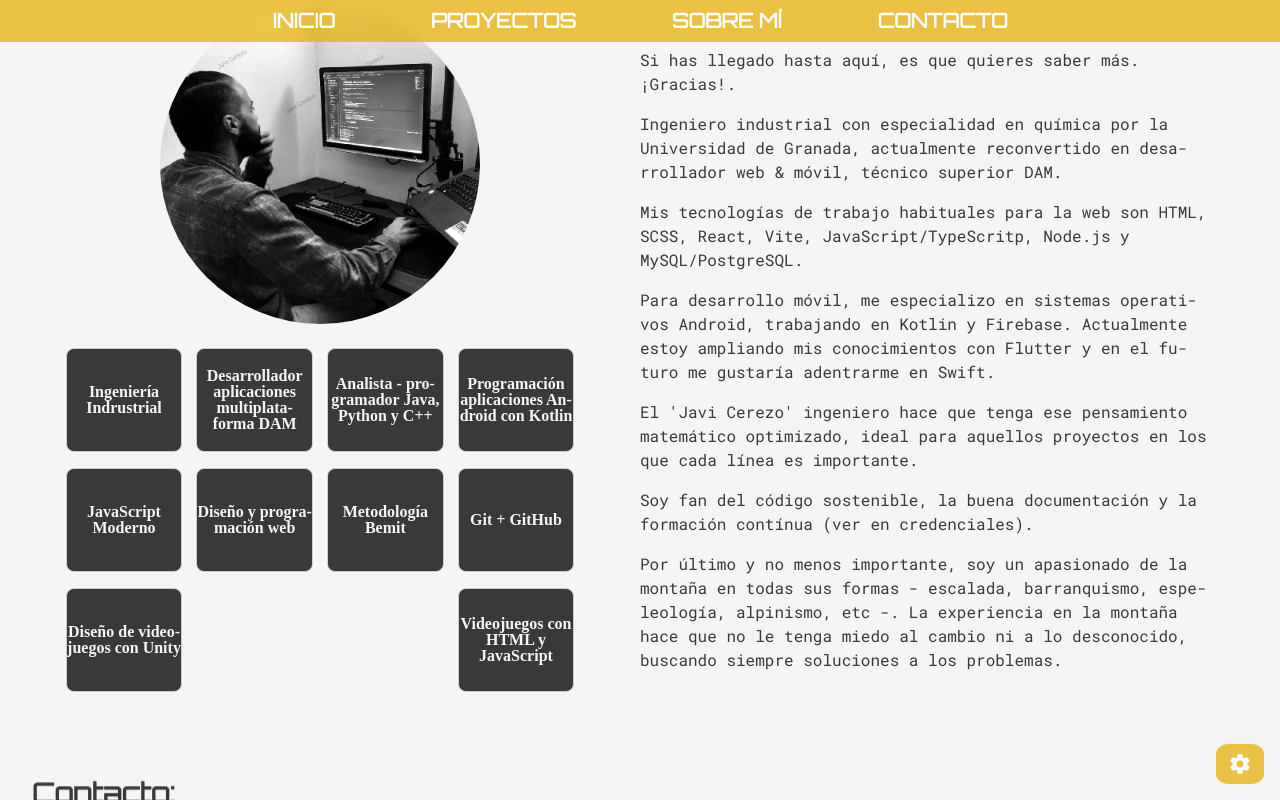
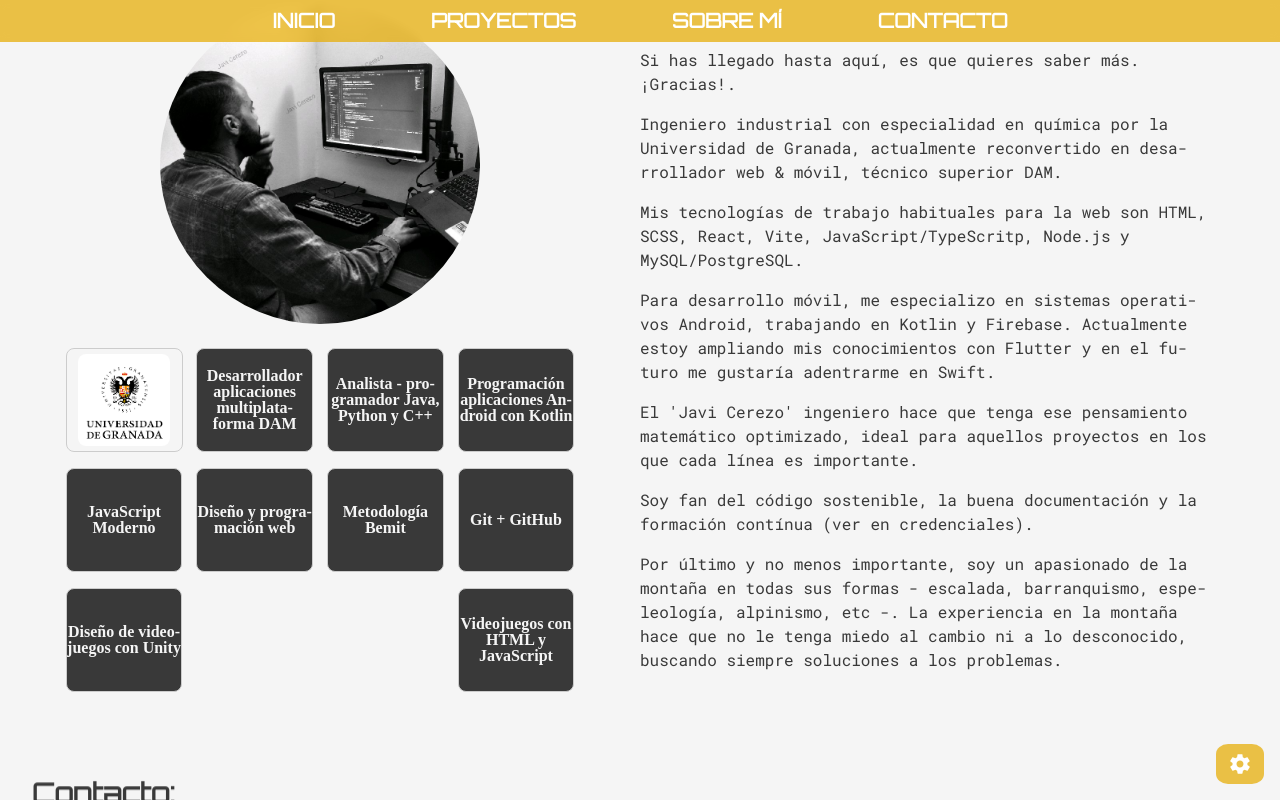
Before and after one commit to javicerezo/portafolio-jc, a React (Vite) app: page / in a window 1280 px wide. In both pictures the pointer is over the element 124 px from the left and 1810 px from the top of the page. Shown: the part 1410-2210 px from the top of the page. Built offline with nearby package versions, Linux system fonts and the light colour scheme; no server answers.

Commit message:
Reparar fallo scss sección credenciales

```diff
--- a/src/styles/components/_AboutCredentialCard.scss
+++ b/src/styles/components/_AboutCredentialCard.scss
@@ -13,7 +13,7 @@
         width: 7.5rem;
         height: 7.5rem;
     }
-    &:hover .About-card {
+    &:hover .CredentialCard-card {
         transform: rotateY(180deg);
     }
 
```
